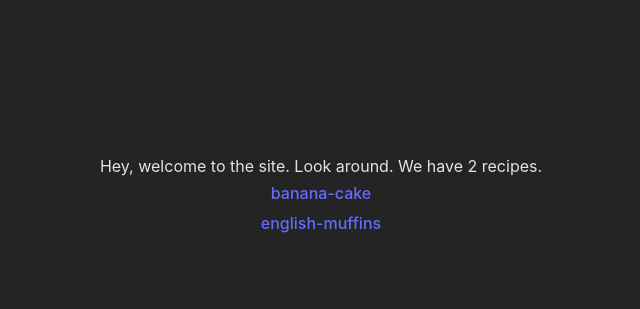
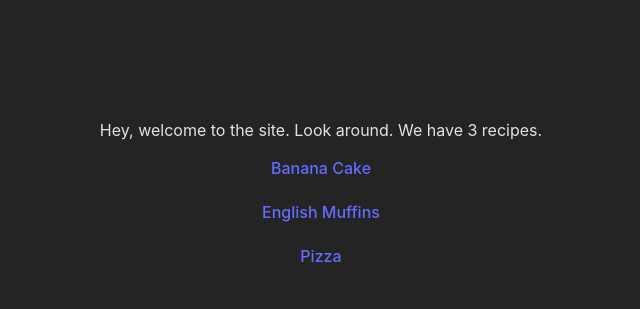
Before and after one commit to ReganRyanNZ/tailfire-recipes, a website built with Vite: page index.html in a window 1280 px wide. Shown: the part 204-513 px from the top of the page, without its empty margins (319-959 px from the left). Built offline with nearby package versions, Linux system fonts and the light colour scheme.

Commit message:
added pizza, removed madlibs

```diff
--- /dev/null
+++ b/helpers.js
@@ -0,0 +1,9 @@
+export function titleCase(str) {
+  return str.replaceAll('-', ' ')
+            .replace(
+    /\w\S*/g,
+    function(txt) {
+      return txt.charAt(0).toUpperCase() + txt.substr(1).toLowerCase();
+    }
+  );
+}
--- a/main.js
+++ b/main.js
@@ -5,10 +5,13 @@ import { setupCounter } from './counter.js'
 import { Recipe } from './recipe'
 import { bananaCake } from './recipes/bananaCake'
 import { englishMuffins } from './recipes/englishMuffins'
+import { pizza } from './recipes/pizza'
+import { titleCase } from './helpers'
 
 const recipeRoutes = {
+  "banana-cake": bananaCake,
   "english-muffins": englishMuffins,
-  "banana-cake": bananaCake
+  "pizza": pizza
 }
 window.recipeRoutes = recipeRoutes
 const route = window.location.pathname.split('/').filter(str => str.length > 0)
@@ -24,15 +27,16 @@ if (recipe) {
   let recipeLink = (route) => {
     let link = document.createElement('a')
     link.classList.add('recipe-link')
-    link.innerText = route
+    link.innerText = titleCase(route)
     link.href = `/${route}`
     return link
   }
 
 
   let recipeList = document.createElement('div')
-  recipeList.append(recipeLink(`banana-cake`))
-  recipeList.append(recipeLink(`english-muffins`))
+  for(let recipeSlug of Object.keys(recipeRoutes)) {
+    recipeList.append(recipeLink(recipeSlug))
+  }
   app.append(recipeList)
 }
 
--- a/recipe.js
+++ b/recipe.js
@@ -23,10 +23,10 @@ export function Recipe(recipe) {
   stepGrid.append(...steps)
   component.append(stepGrid)
 
-  let backstory = document.createElement('div')
-  backstory.classList.add('backstory')
-  backstory.innerText = madlibs(recipe.tips)
-  component.append(backstory)
+  // let backstory = document.createElement('div')
+  // backstory.classList.add('backstory')
+  // backstory.innerText = tipsComponent(recipe.tips)
+  component.append(tipsComponent(recipe.tips))
 
   console.log({recipe, steps})
   return component
@@ -59,3 +59,17 @@ function listify(array) {
 function markDown(text) {
   return text.replaceAll(/\*([^*]+)\*/g, "<b>$1</b>") // insert bold tags
 }
+
+function tipsComponent(tips) {
+  let component = document.createElement('ul')
+  component.classList.add('tips')
+  let h2 = document.createElement('h2')
+  h2.innerText = "Tips & Tricks"
+  component.append(h2)
+  for(let tip of tips) {
+    let li = document.createElement('li')
+    li.innerText = tip
+    component.append(li)
+  }
+  return component
+}
--- a/recipes/bananaCake.js
+++ b/recipes/bananaCake.js
@@ -8,7 +8,10 @@ let bananaCake = {
     {ingredients: [`3 tsp *baking powder*`, `1 1/2 cups *flour*`],
      actions: [`Mix baking powder into flour, then add that mixture to the bowl.`, `Add to a medium-sized baking dish. Bake at 180ºC for 20 mins until golden brown.`]},
   ],
-  tips: `use brown sugar for a little extra moisture (although white sugar is fine as a substitute). For creaming the butter and sugar together, a fork works great if you don't have a whisk. To enhance the sweetness use very ripe (black) bananas.`
+  tips: [`The brown sugar adds a little extra moisture, but white sugar is fine as a substitute.`,
+         `For creaming the butter and sugar together, a fork works great if you don't have a whisk.`,
+         `To enhance the sweetness use very ripe (black) bananas.`,
+         `If the butter gets too hot and melts, pop it in the freezer for a couple minutes to resolidify.`]
 }
 
 export {bananaCake}
--- a/recipes/englishMuffins.js
+++ b/recipes/englishMuffins.js
@@ -1,16 +1,20 @@
 let englishMuffins = {
   title: `English Muffins`,
   steps: [
-    {ingredients: [`1/2 tsp *yeast*`, `1/2 cup *water*`],
-     actions: [`Mix yeast in water, and let it sit until the yeast is foaming at the top. You can accelerate it with warm (not hot!) water and a dash of sugar stirred in.`]},
+    {ingredients: [`1/2 tsp *yeast*`, `1/2 cup *water*`, `Pinch of *sugar*`],
+     actions: [`Mix sugar, yeast, and water. Let it sit in a warm place until the yeast is foaming at the top.`]},
     {ingredients: [`1/4 tsp *salt*`, `2 1/2 cups *flour*`],
-     actions: [`Stir salt into flour, so it doesn't clump together later.`]},
+     actions: [`Stir salt into flour.`]},
     {ingredients: [`2/3 cups *milk*`, `1 tbsp *butter*`],
      actions: [`Melt butter, mix with milk, and thoroughly combine all ingredients together.`, ]},
      {ingredients: [],
     actions: [`No need to knead the dough, just mix thoroughly, then cover and let it sit until it has doubled in size.`, `After the dough has risen, cut and shape into patties and fry them in a pan on medium-low heat.`]}
   ],
-  tips: `cover the pan with a lid while frying, it traps the moisture in and makes the muffins softer. Wholewheat muffins can be made by replacing half the flour with wholewheat flour. If the dough gets too deflated while handling/shaping the muffins, feel free to let them rest and rise a bit before continuing.`
+  tips: [`Cover the pan with a lid while frying, it traps the moisture in and makes the muffins softer.`,
+         `Wholewheat muffins can be made by replacing half the flour with wholewheat flour.`,
+         `If the dough gets too deflated while handling/shaping the muffins, let it rest and rise a bit before continuing. The goal is big bubbles.`,
+         `The yeast can benefit from warmer (but not hot!) water.`
+  ]
 }
 
 export {englishMuffins}
--- /dev/null
+++ b/recipes/pizza.js
@@ -0,0 +1,29 @@
+let pizza = {
+  title: `Pizza`,
+  steps: [
+    {ingredients: [`10g *yeast*`, `325g *water*`, `pinch of *sugar*`, `2 tbsp *olive oil*`],
+     actions: [`Mix everything together, let it sit in a warm place until yeast rises to the top.`]},
+    {ingredients: [`500g *flour*`, `1/2 tsp *salt*`],
+     actions: [`Mix salt into the flour.`]},
+    {ingredients: [],
+     actions: [`Mix all of the above together and knead the dough until it is smooth.`, `Cover the dough and let it rest until it has doubled in size.`]},
+     {ingredients: [`2 cans of *(plum) tomatoes*`, `*sugar*`, `*oregano*`, `*chili flakes* or *cayenne pepper*`],
+      actions: [`Mash the tomatoes, and cook them in a pot.`, `Add a dash of sugar, oregano, salt, and pepper to taste. Add chili to give it a small kick.`, `Cook until the sauce has thickened, and is no longer watery.`]},
+      {ingredients: [],
+      actions: [`Divide the dough into 4 balls.`, `Knead each one individually, and let them rest a couple minutes.`]},
+      {ingredients: [`*Olive oil*`, `*Mozzarella*`, `*Parmesan*`, `*Pepperoni* (optional)`],
+      actions: [ `Roll a dough ball out into a pizza base, place it in a large frying pan on medium-low heat.`, `Coat the top of the base with a thin layer of olive oil.`, `Add the following layers in this order:`, `Sauce`, `Mozzarella`, `Parmesan`, `Pepperoni (optional)`]},
+      {ingredients: [],
+      actions: [`When the base is about 80% cooked in the pan, move to the oven and bake at high temperature until the cheese has browned.`]}
+  ],
+  tips: [`Warm (but do not boil) the water to make the yeast activate faster.`,
+         `Dough rises at different rates depending on many factors, so it's better to visually check for the size to double, rather than depend on a specific time. However, anywhere between 20 minutes to overnight should be fine.`,
+         `To stop the dough drying out while rising, you can cover with plastic wrap or simply give the dough a light coating of olive oil to stop air touching the dough.`,
+         `This recipe starts the pizza in the frying pan because it's easy to assemble there, and it lets the dough cook longer than the toppings. This is an important step, because the alternative is to use a fancy pizza oven at very high surface temperatures to get the dough to cook faster than the toppings.`,
+         `The layer of olive oil between the dough and the sauce is crucial—it stops the sauce from wetting the dough, which would prevent it from cooking properly.`,
+         `This is a basic recipe for great pizza. Feel free to experiment with toppings.`,
+         `You can also experiment with different cheeses, but mozzarella gives great texture and parmesan gives great flavor.`
+      ]
+}
+
+export {pizza}
--- a/style.css
+++ b/style.css
@@ -77,7 +77,12 @@ h1 {
 
 .recipe-link {
   display: block;
-  padding: 3px;
+  padding: 6px;
+  margin-top: 8px;
 }
 
+.tips {
+  text-align: left;
+  margin-top: 80px;
+}
 /* TODO add css themes, there's a fancy way of doing it */
```
